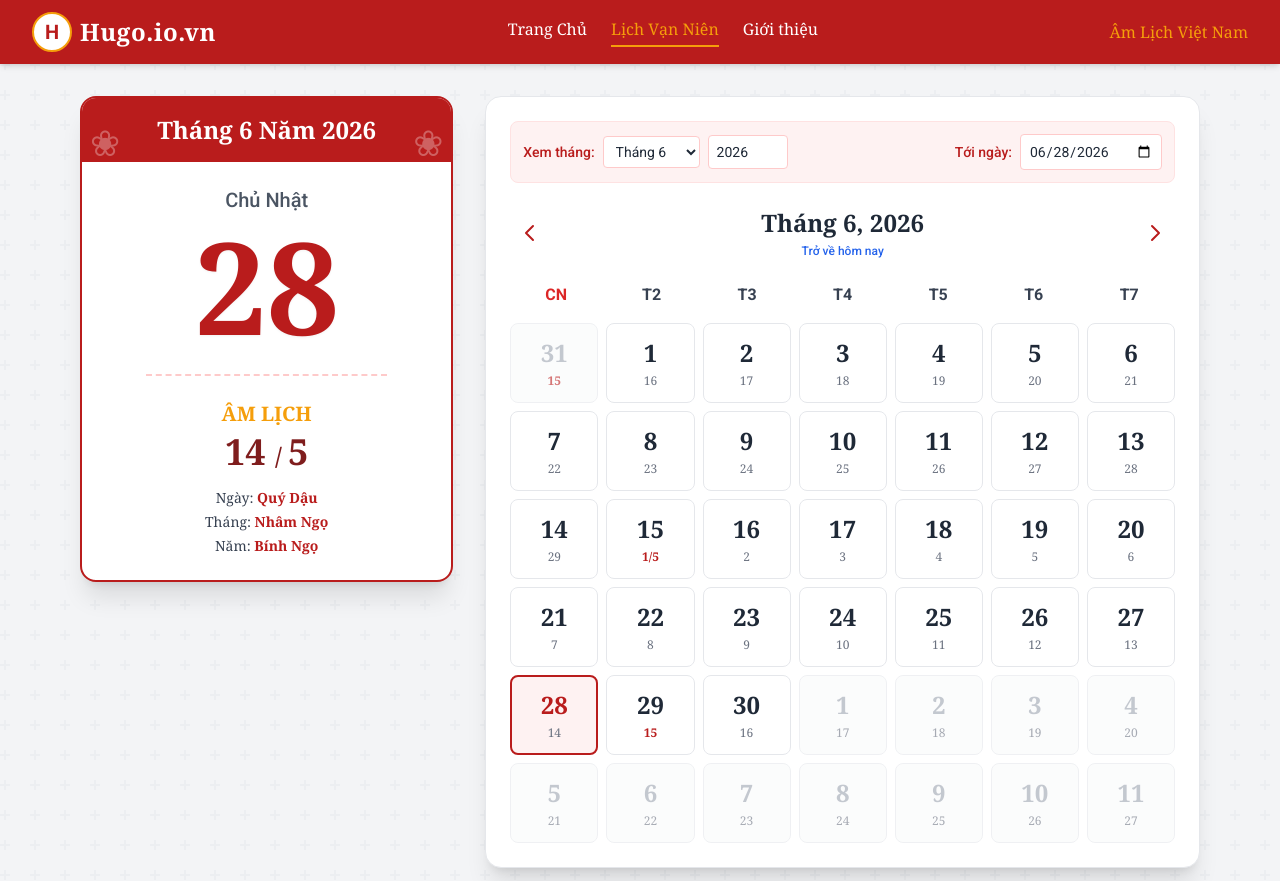
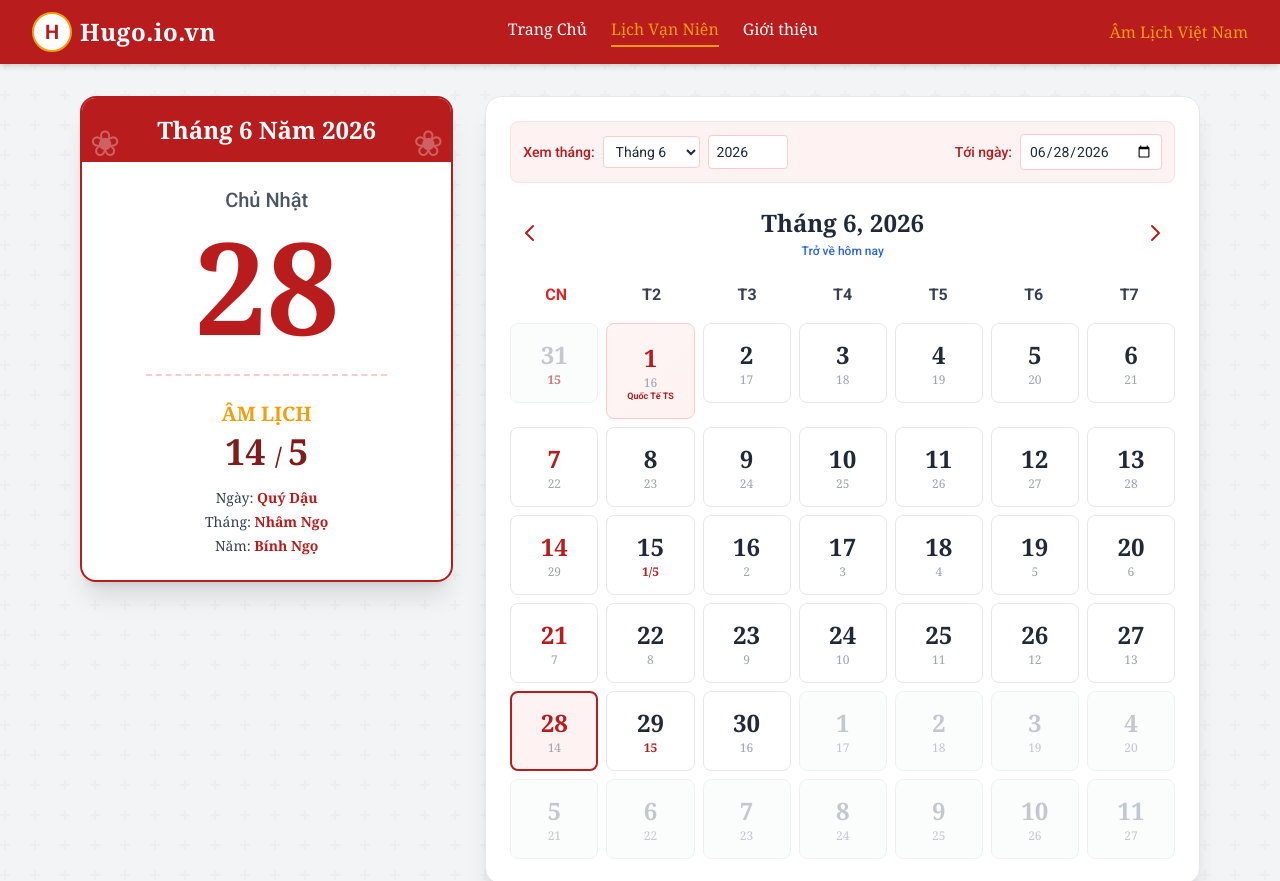
Before and after one commit to thetrimmo-code/hugoio, a plain HTML site: page calendar.html in a window 1280 px wide. Shown: the top 881 px of the page. Drawn offline with nearby package versions, Linux system fonts and the light colour scheme.

Commit message:
Update calendar.html

```diff
--- a/calendar.html
+++ b/calendar.html
@@ -33,6 +33,12 @@
         .day-selected { background-color: #FEF2F2 !important; border-color: #B91C1C !important; border-width: 2px !important; }
         .day-today .solar-num { color: #B91C1C; font-weight: bold; }
         .day-today { background-color: #FFFBEB; }
+        /* Ngày Tết / ngày lễ âm lịch lớn */
+        .day-cell.day-tet {
+            background: linear-gradient(135deg, #FFF5F5 0%, #FEF2F2 100%);
+            border-color: #FECACA;
+        }
+        .day-cell.day-tet:hover { border-color: #B91C1C; }
     </style>
 </head>
 <body class="font-sans text-gray-800 min-h-screen flex flex-col">
@@ -92,6 +98,8 @@
                             <p>Tháng: <span class="font-bold text-lunar-red" id="cc-month">--</span></p>
                             <p>Năm: <span class="font-bold text-lunar-red" id="cc-year">--</span></p>
                         </div>
+                        <!-- Badge ngày lễ -->
+                        <div id="bloc-holiday" class="mt-3 inline-block bg-red-50 border border-red-300 text-lunar-red text-sm font-bold font-serif px-3 py-1 rounded-full" style="display:none"></div>
                     </div>
                 </div>
             </div>
@@ -320,6 +328,57 @@
         }
 
         /** ==========================================
+         * NGÀY LỄ VIỆT NAM
+         * ========================================== */
+
+        // Ngày lễ dương lịch cố định: key = "DD/MM"
+        const SOLAR_HOLIDAYS = {
+            "01/01": "Tết Dương Lịch",
+            "30/04": "Giải Phóng",
+            "01/05": "Quốc Tế LĐ",
+            "02/09": "Quốc Khánh",
+            "03/02": "Ngày thành lập ĐCS",
+            "27/07": "Thương Binh LS",
+            "20/11": "Ngày Nhà Giáo",
+            "22/12": "Ngày QĐND",
+            "08/03": "Quốc Tế PN",
+            "01/06": "Quốc Tế TS",
+            "20/10": "Phụ Nữ VN"
+        };
+
+        // Ngày lễ âm lịch cố định: key = "DD/MM" (âm)
+        const LUNAR_HOLIDAYS = {
+            "29/12": "Tất Niên",
+            "30/12": "Tất Niên",  // tháng thiếu/đủ
+            "01/01": "Mùng 1 Tết",
+            "02/01": "Mùng 2 Tết",
+            "03/01": "Mùng 3 Tết",
+            "04/01": "Mùng 4 Tết",
+            "05/01": "Mùng 5 Tết",
+            "06/01": "Mùng 6 Tết",
+            "07/01": "Mùng 7 Tết",
+            "10/03": "Giỗ Tổ HV",
+            "15/01": "Rằm Tháng Giêng",
+            "15/07": "Vu Lan",
+            "23/12": "Ông Táo",
+            "15/04": "Phật Đản"
+        };
+
+        // Trả về tên ngày lễ (hoặc null nếu không phải)
+        function getHolidayName(solarD, solarM, solarY) {
+            // Kiểm tra dương lịch trước
+            const sKey = `${String(solarD).padStart(2,'0')}/${String(solarM).padStart(2,'0')}`;
+            if (SOLAR_HOLIDAYS[sKey]) return SOLAR_HOLIDAYS[sKey];
+
+            // Kiểm tra âm lịch
+            const lunar = getLunarDateFromSolar(solarD, solarM, solarY);
+            const lKey = `${String(lunar.day).padStart(2,'0')}/${String(lunar.month).padStart(2,'0')}`;
+            if (LUNAR_HOLIDAYS[lKey] && !lunar.isLeap) return LUNAR_HOLIDAYS[lKey];
+
+            return null;
+        }
+
+        /** ==========================================
          * QUẢN LÝ STATE VÀ RENDER GIAO DIỆN
          * ========================================== */
         const today = new Date();
@@ -359,6 +418,16 @@
             document.getElementById('cc-month').innerText = `${info.canMonth} ${info.chiMonth}`;
             document.getElementById('cc-year').innerText  = `${info.canYear} ${info.chiYear}`;
 
+            // Hiển thị tên ngày lễ trên Bloc
+            const holidayName = getHolidayName(d, m, y);
+            const blocHoliday = document.getElementById('bloc-holiday');
+            if (holidayName) {
+                blocHoliday.innerText = '🎉 ' + holidayName;
+                blocHoliday.style.display = '';
+            } else {
+                blocHoliday.style.display = 'none';
+            }
+
             // Đồng bộ date-picker
             const mStr = String(m).padStart(2, '0');
             const dStr = String(d).padStart(2, '0');
@@ -384,11 +453,11 @@
             // ── Ngày tháng trước (in mờ) ──────────────────────────────────
             for (let i = 0; i < firstDay; i++) {
                 let prevD = daysInPrevMonth - firstDay + i + 1;
-                // tháng trước (1-based)
-                let prevM = month === 0 ? 12 : month;           // month 0-based → tháng trước = month (vì month-1+1)
-                let prevY = month === 0 ? year - 1 : year;
-                let lunar = getLunarDateFromSolar(prevD, prevM, prevY);
-                grid.innerHTML += createCell(prevD, lunar.day, lunar.month, false, false, false, prevY, prevM - 1, lunar.isLeap);
+                // tháng trước: nếu month=0 → tháng 12 năm trước, ngược lại month-1
+                let prevM0 = month === 0 ? 11 : month - 1;  // 0-based
+                let prevY  = month === 0 ? year - 1 : year;
+                let lunar  = getLunarDateFromSolar(prevD, prevM0 + 1, prevY);
+                grid.innerHTML += createCell(prevD, lunar.day, lunar.month, false, false, false, prevY, prevM0, lunar.isLeap);
             }
 
             // ── Ngày tháng hiện tại ───────────────────────────────────────
@@ -397,7 +466,6 @@
                 let isToday    = (i === todayObj.getDate() && month === todayObj.getMonth() && year === todayObj.getFullYear());
                 let isSelected = (i === selectedDate.getDate() && month === selectedDate.getMonth() && year === selectedDate.getFullYear());
                 let lunar = getLunarDateFromSolar(i, month + 1, year);
-                // truyền month (0-based) cho createCell để onclick gọi selectDate đúng
                 grid.innerHTML += createCell(i, lunar.day, lunar.month, true, isToday, isSelected, year, month, lunar.isLeap);
             }
 
@@ -405,21 +473,33 @@
             const totalCells    = firstDay + daysInMonth;
             const remainingCells = 42 - totalCells;
             for (let i = 1; i <= remainingCells; i++) {
-                // tháng sau (1-based)
-                let nextM1 = month === 11 ? 1 : month + 2;
+                let nextM0 = month === 11 ? 0 : month + 1;   // 0-based
                 let nextY  = month === 11 ? year + 1 : year;
-                let lunar  = getLunarDateFromSolar(i, nextM1, nextY);
-                grid.innerHTML += createCell(i, lunar.day, lunar.month, false, false, false, nextY, nextM1 - 1, lunar.isLeap);
+                let lunar  = getLunarDateFromSolar(i, nextM0 + 1, nextY);
+                grid.innerHTML += createCell(i, lunar.day, lunar.month, false, false, false, nextY, nextM0, lunar.isLeap);
             }
         }
 
         // ── Tạo 1 ô ngày ─────────────────────────────────────────────────────
         // Quy ước: y, m (0-based) dùng trong onclick → new Date(y, m, d)
         function createCell(solarDay, lunarDay, lunarMonth, isCurrentMonth, isToday, isSelected, y, m, isLeap) {
-            let classes = "day-cell relative h-16 md:h-20 border rounded-lg flex flex-col items-center justify-center cursor-pointer transition-all duration-200 ";
+            // m ở đây là 0-based (dùng cho onclick)
+            // m+1 là tháng dương thực (1-based) để tính lễ
+            const solarM1 = m + 1;
+            const holidayName = isCurrentMonth ? getHolidayName(solarDay, solarM1, y) : null;
+            const isHoliday = !!holidayName;
+            // Chủ Nhật = 0: tính day of week
+            const dow = new Date(y, m, solarDay).getDay();
+            const isSunday = (dow === 0);
+
+            let classes = "day-cell relative border rounded-lg flex flex-col items-center justify-center cursor-pointer transition-all duration-200 ";
+            // Chiều cao linh hoạt để chứa nhãn lễ
+            classes += isHoliday ? "h-20 md:h-24 " : "h-16 md:h-20 ";
 
             if (!isCurrentMonth) {
                 classes += "bg-gray-50 text-gray-400 opacity-60 pointer-events-none ";
+            } else if (isHoliday) {
+                classes += "day-tet text-gray-800 hover:shadow-md ";
             } else {
                 classes += "bg-white text-gray-800 hover:shadow-md ";
             }
@@ -431,14 +511,21 @@
                 ? `${lunarDay}/${lunarMonth}${isLeap ? 'N' : ''}`
                 : lunarDay;
 
-            let solarColor = (isCurrentMonth && isToday) ? '' : '';  // màu xử lý qua class day-today
-            let lunarColor = (lunarDay == 1 || lunarDay == 15) ? 'text-lunar-red font-bold' : 'text-gray-500';
+            // Màu số dương: đỏ nếu Chủ nhật hoặc ngày lễ
+            const solarColor = (isCurrentMonth && (isToday || isHoliday || isSunday)) ? 'text-lunar-red' : '';
+            const lunarColor = (lunarDay == 1 || lunarDay == 15) ? 'text-lunar-red font-bold' : 'text-gray-400';
+
+            // Nhãn ngày lễ nhỏ (kiểu lịch 24h)
+            const holidayLabel = holidayName
+                ? `<span class="text-lunar-red font-bold leading-none" style="font-size:9px;margin-top:1px;white-space:nowrap;overflow:hidden;text-overflow:ellipsis;max-width:95%;display:block;text-align:center">${holidayName}</span>`
+                : '';
 
             return `
                 <div class="${classes.trim()}"
                      ${isCurrentMonth ? `onclick="selectDate(${y}, ${m}, ${solarDay})"` : ''}>
-                    <span class="solar-num text-xl md:text-2xl font-bold font-serif">${solarDay}</span>
-                    <span class="text-xs ${lunarColor} font-serif mt-1">${lunarStr}</span>
+                    <span class="solar-num text-xl md:text-2xl font-bold font-serif ${solarColor}">${solarDay}</span>
+                    <span class="text-xs ${lunarColor} font-serif" style="margin-top:1px">${lunarStr}</span>
+                    ${holidayLabel}
                 </div>`;
         }
 
```
